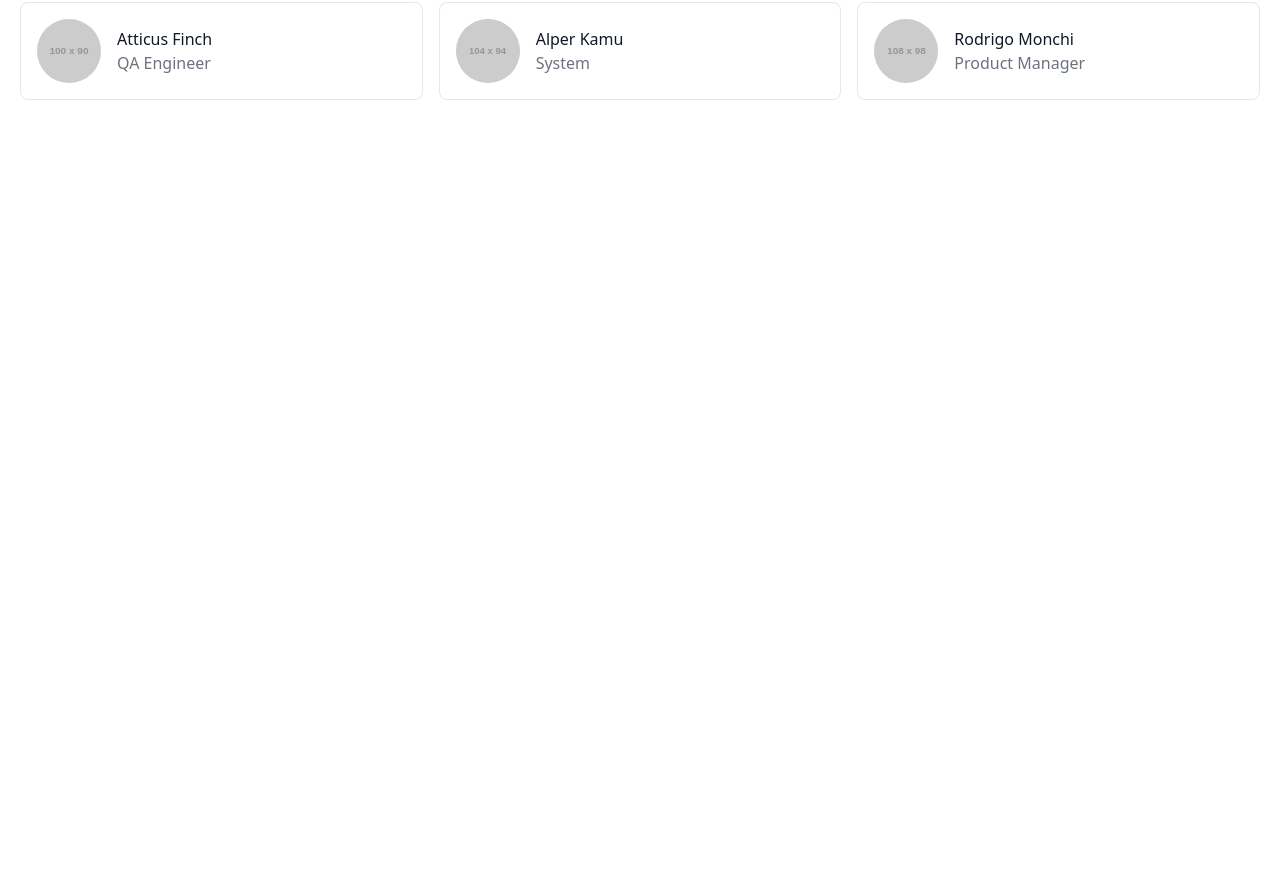
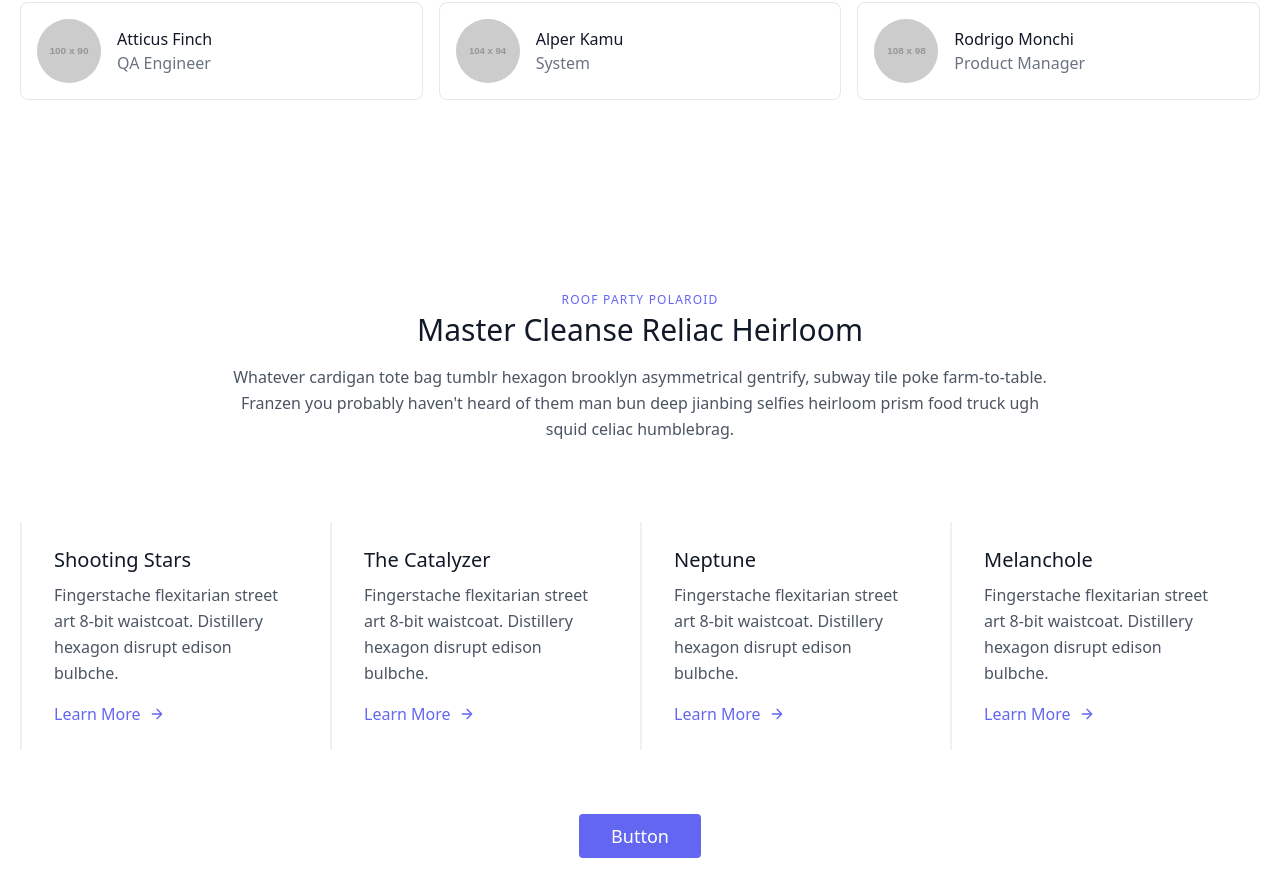
Before and after one commit to swastikasija/9B, a React (Vite) app: page / in a window 1280 px wide. Shown: the part 1463-2359 px from the top of the page. Before the commit the page ends 1659 px from the top, so only its background shows below. Built offline with nearby package versions, Linux system fonts and the light colour scheme.

Commit message:
changes done

```diff
--- a/src/App.jsx
+++ b/src/App.jsx
@@ -1,4 +1,5 @@
 import "./App.css";
+import Content from "./components/Content";
 import Hero from "./components/Hero";
 import Navbar from "./components/Navbar";
 import Numbers from "./components/Numbers";
@@ -12,6 +13,7 @@ function App() {
       <Hero/>
       <Numbers/>
       <Team/>
+      <Content/>
     </>
   );
 }
--- /dev/null
+++ b/src/components/Content.jsx
@@ -0,0 +1,58 @@
+import React from 'react'
+
+const Content = () => {
+  return (
+    <div>
+      <section class="text-gray-600 body-font">
+  <div class="container px-5 py-24 mx-auto">
+    <div class="flex flex-col text-center w-full mb-20">
+      <h2 class="text-xs text-indigo-500 tracking-widest font-medium title-font mb-1">ROOF PARTY POLAROID</h2>
+      <h1 class="sm:text-3xl text-2xl font-medium title-font mb-4 text-gray-900">Master Cleanse Reliac Heirloom</h1>
+      <p class="lg:w-2/3 mx-auto leading-relaxed text-base">Whatever cardigan tote bag tumblr hexagon brooklyn asymmetrical gentrify, subway tile poke farm-to-table. Franzen you probably haven't heard of them man bun deep jianbing selfies heirloom prism food truck ugh squid celiac humblebrag.</p>
+    </div>
+    <div class="flex flex-wrap">
+      <div class="xl:w-1/4 lg:w-1/2 md:w-full px-8 py-6 border-l-2 border-gray-200 border-opacity-60">
+        <h2 class="text-lg sm:text-xl text-gray-900 font-medium title-font mb-2">Shooting Stars</h2>
+        <p class="leading-relaxed text-base mb-4">Fingerstache flexitarian street art 8-bit waistcoat. Distillery hexagon disrupt edison bulbche.</p>
+        <a class="text-indigo-500 inline-flex items-center">Learn More
+          <svg fill="none" stroke="currentColor" stroke-linecap="round" stroke-linejoin="round" stroke-width="2" class="w-4 h-4 ml-2" viewBox="0 0 24 24">
+            <path d="M5 12h14M12 5l7 7-7 7"></path>
+          </svg>
+        </a>
+      </div>
+      <div class="xl:w-1/4 lg:w-1/2 md:w-full px-8 py-6 border-l-2 border-gray-200 border-opacity-60">
+        <h2 class="text-lg sm:text-xl text-gray-900 font-medium title-font mb-2">The Catalyzer</h2>
+        <p class="leading-relaxed text-base mb-4">Fingerstache flexitarian street art 8-bit waistcoat. Distillery hexagon disrupt edison bulbche.</p>
+        <a class="text-indigo-500 inline-flex items-center">Learn More
+          <svg fill="none" stroke="currentColor" stroke-linecap="round" stroke-linejoin="round" stroke-width="2" class="w-4 h-4 ml-2" viewBox="0 0 24 24">
+            <path d="M5 12h14M12 5l7 7-7 7"></path>
+          </svg>
+        </a>
+      </div>
+      <div class="xl:w-1/4 lg:w-1/2 md:w-full px-8 py-6 border-l-2 border-gray-200 border-opacity-60">
+        <h2 class="text-lg sm:text-xl text-gray-900 font-medium title-font mb-2">Neptune</h2>
+        <p class="leading-relaxed text-base mb-4">Fingerstache flexitarian street art 8-bit waistcoat. Distillery hexagon disrupt edison bulbche.</p>
+        <a class="text-indigo-500 inline-flex items-center">Learn More
+          <svg fill="none" stroke="currentColor" stroke-linecap="round" stroke-linejoin="round" stroke-width="2" class="w-4 h-4 ml-2" viewBox="0 0 24 24">
+            <path d="M5 12h14M12 5l7 7-7 7"></path>
+          </svg>
+        </a>
+      </div>
+      <div class="xl:w-1/4 lg:w-1/2 md:w-full px-8 py-6 border-l-2 border-gray-200 border-opacity-60">
+        <h2 class="text-lg sm:text-xl text-gray-900 font-medium title-font mb-2">Melanchole</h2>
+        <p class="leading-relaxed text-base mb-4">Fingerstache flexitarian street art 8-bit waistcoat. Distillery hexagon disrupt edison bulbche.</p>
+        <a class="text-indigo-500 inline-flex items-center">Learn More
+          <svg fill="none" stroke="currentColor" stroke-linecap="round" stroke-linejoin="round" stroke-width="2" class="w-4 h-4 ml-2" viewBox="0 0 24 24">
+            <path d="M5 12h14M12 5l7 7-7 7"></path>
+          </svg>
+        </a>
+      </div>
+    </div>
+    <button class="flex mx-auto mt-16 text-white bg-indigo-500 border-0 py-2 px-8 focus:outline-none hover:bg-indigo-600 rounded text-lg">Button</button>
+  </div>
+</section>
+    </div>
+  )
+}
+
+export default Content
```
Also changed, not shown: src/components/Featured.jsx (added, +66 -0 lines).
